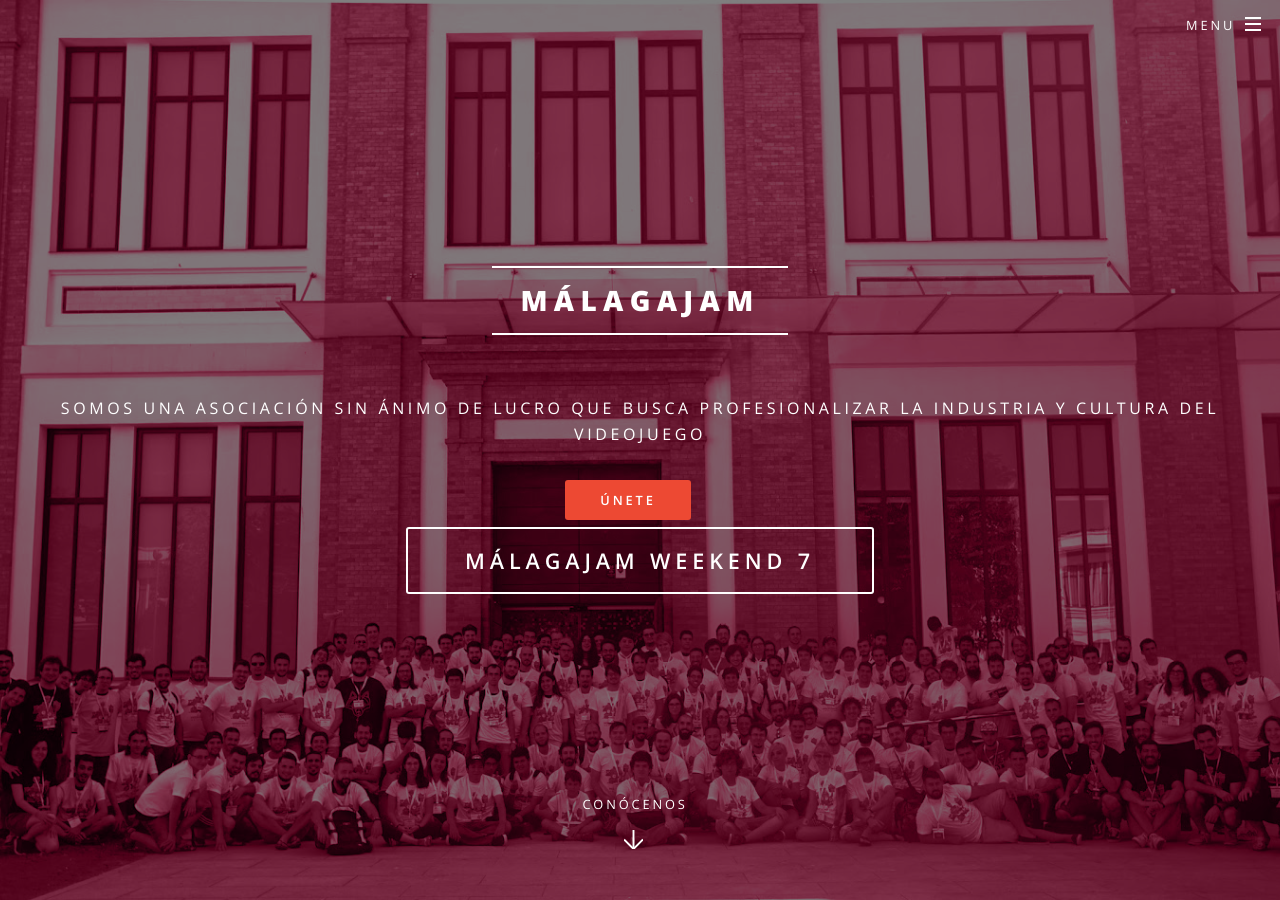
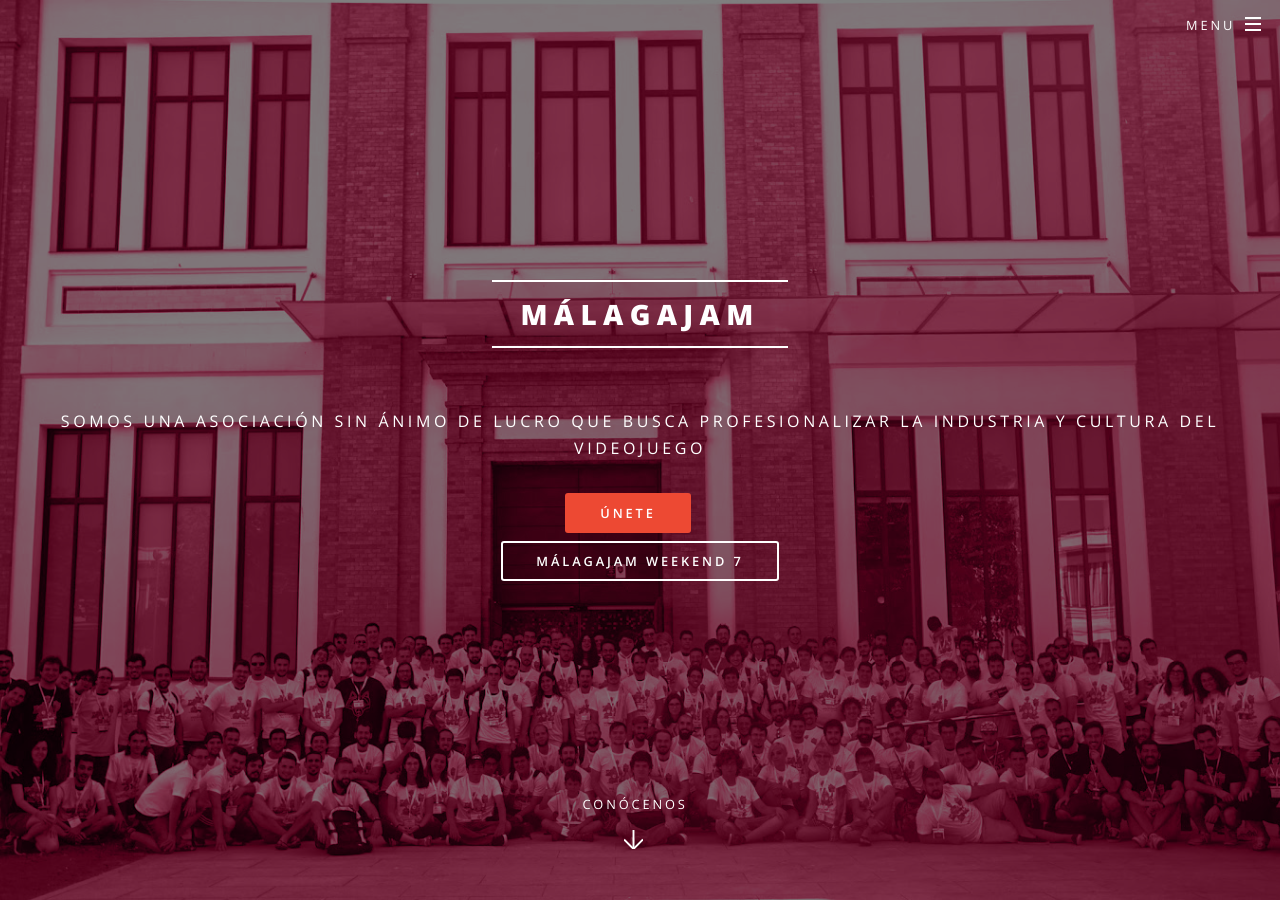
Before and after one commit to MalagaJam/MalagaJam.github.io, a Jekyll site: the page built from index.html, in a window 1280 px wide and 900 px high. Built offline with Jekyll 4.4.1, drawn with Linux system fonts in a browser that asks for light colours.

Commit message:
Make weekend 7 button smaller in index

```diff
--- a/index.html
+++ b/index.html
@@ -8,7 +8,7 @@
 							<p>{{ site.description | markdownify }}</p>
 							<ul class="actions">
 								<li><a href="https://malagajam.tidyhq.com/public/memberships/new" class="button special">Únete</a></li>
-								<li><a href="/weekend7" class="button big">MálagaJam Weekend 7</a></li>
+								<li><a href="/weekend7" class="button">MálagaJam Weekend 7</a></li>
 							</ul>
 						</div>
 						<a href="#one" class="more scrolly">Conócenos</a>
```
